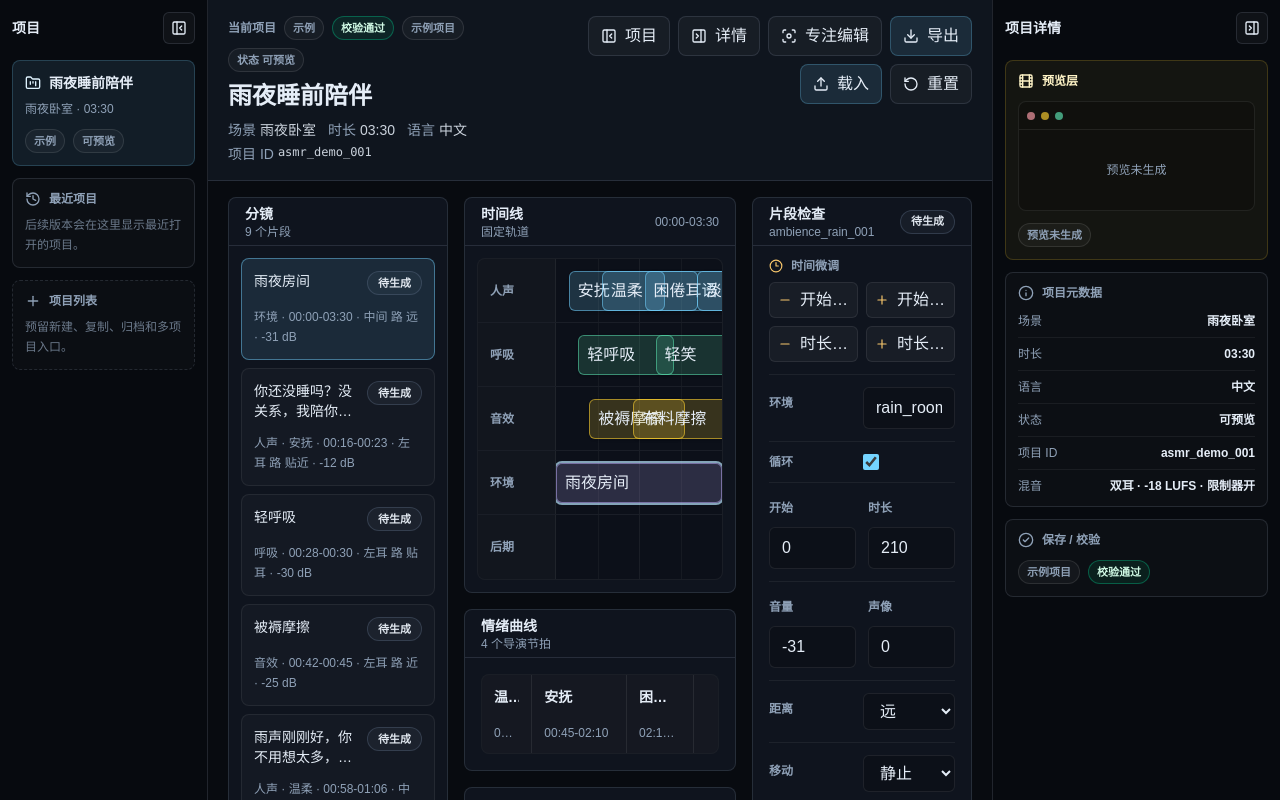
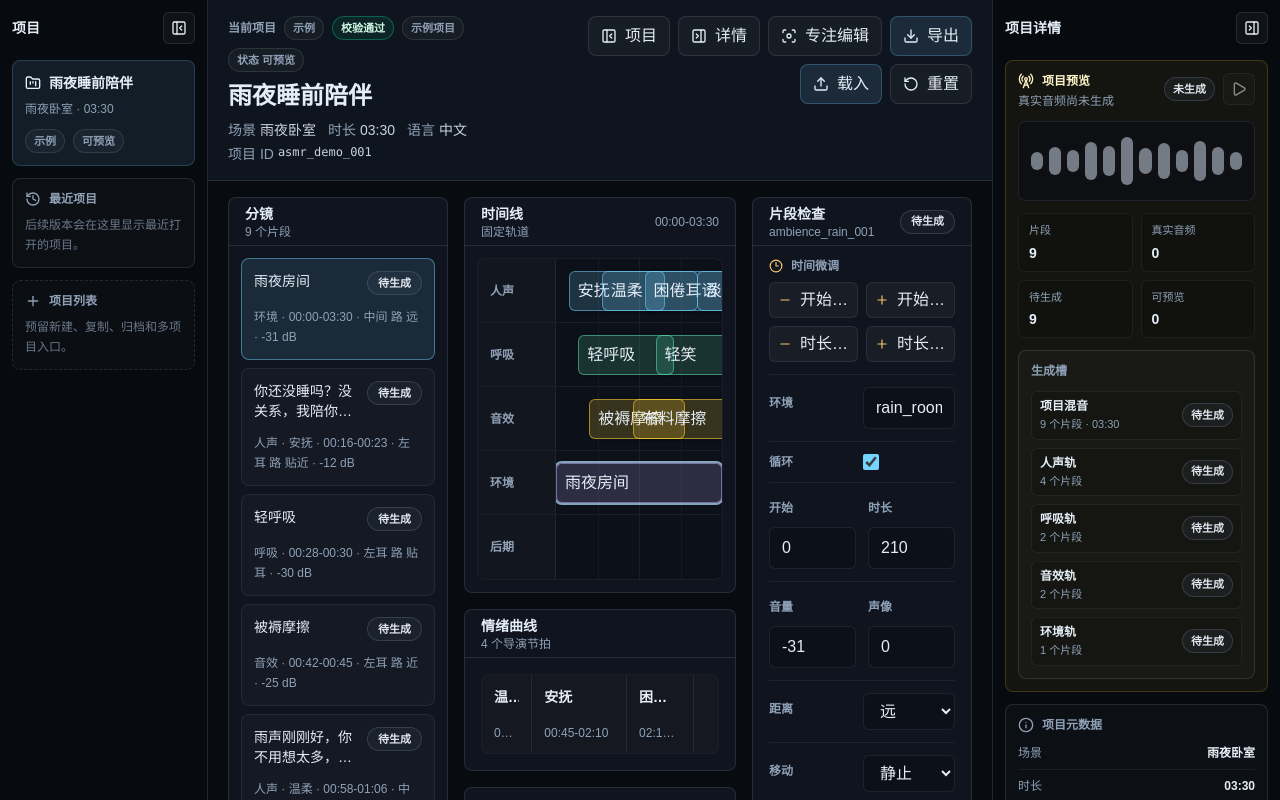
Before and after one commit to 128Ghe980/asmr_director, a Next.js app in the folder apps/web/: page / in a window 1280 px wide. Shown: the top 800 px of the page. Built offline with nearby package versions, Linux system fonts and the light colour scheme.

Commit message:
feat: wire preview layer into project shell

```diff
--- a/apps/web/src/components/studio/project-details-dock.tsx
+++ b/apps/web/src/components/studio/project-details-dock.tsx
@@ -2,23 +2,25 @@
 
 import {
   CheckCircle2,
-  Film,
   Info,
   PanelRightClose,
   PanelRightOpen,
 } from "lucide-react";
 
+import type { ProjectPreviewSummary } from "@/lib/asmr/generation-summary";
 import type {
   ProjectWorkspaceMetadataRow,
   ProjectWorkspaceSummary,
 } from "@/lib/asmr/project-summary";
 
+import { PreviewLayerPanel } from "./preview-layer-panel";
 import { getProjectWorkspaceBadgeClassName } from "./project-workspace-badge";
 
 type ProjectDetailsDockProps = {
   collapsed: boolean;
   panelId: string;
   summary: ProjectWorkspaceSummary;
+  preview: ProjectPreviewSummary;
   onToggle: () => void;
 };
 
@@ -44,6 +46,7 @@ export function ProjectDetailsDock({
   collapsed,
   panelId,
   summary,
+  preview,
   onToggle,
 }: ProjectDetailsDockProps) {
   const toggleLabel = collapsed
@@ -83,30 +86,7 @@ export function ProjectDetailsDock({
         </div>
       ) : (
         <div className="mt-4 space-y-3">
-          <section className="rounded-lg border border-amber-300/18 bg-amber-300/[0.055] p-3">
-            <div className="flex items-center gap-2 text-xs font-semibold text-amber-100">
-              <Film className="h-4 w-4" aria-hidden="true" />
-              预览层
-            </div>
-            <div className="mt-3 overflow-hidden rounded-lg border border-white/[0.08] bg-black/20">
-              <div className="flex h-7 items-center gap-1.5 border-b border-white/[0.08] px-2">
-                <span className="h-2 w-2 rounded-full bg-rose-300/65" />
-                <span className="h-2 w-2 rounded-full bg-amber-300/65" />
-                <span className="h-2 w-2 rounded-full bg-emerald-300/65" />
-              </div>
-              <div className="flex h-20 items-center justify-center px-3 text-center text-xs text-studio-muted">
-                {summary.preview.label}
-              </div>
-            </div>
-            <span
-              className={getProjectWorkspaceBadgeClassName(
-                summary.preview.tone,
-                "mt-3",
-              )}
-            >
-              {summary.preview.label}
-            </span>
-          </section>
+          <PreviewLayerPanel preview={preview} />
 
           <section className="rounded-lg border border-studio-line bg-white/[0.025] p-3">
             <div className="mb-3 flex items-center gap-2 text-xs font-semibold text-studio-muted">
--- a/apps/web/src/components/studio/project-workspace.tsx
+++ b/apps/web/src/components/studio/project-workspace.tsx
@@ -3,6 +3,7 @@
 import type { CSSProperties, ReactNode } from "react";
 import { useMemo, useState } from "react";
 
+import type { ProjectPreviewSummary } from "@/lib/asmr/generation-summary";
 import type { ProjectWorkspaceSummary } from "@/lib/asmr/project-summary";
 
 import { ProjectDetailsDock } from "./project-details-dock";
@@ -17,6 +18,7 @@ type ProjectWorkspaceProps = {
   children: ReactNode;
   importError: string | undefined;
   summary: ProjectWorkspaceSummary;
+  preview: ProjectPreviewSummary;
   onExportJson: () => void;
   onImportJson: (text: string) => void;
   onResetDemo: () => void;
@@ -26,6 +28,7 @@ export function ProjectWorkspace({
   children,
   importError,
   summary,
+  preview,
   onExportJson,
   onImportJson,
   onResetDemo,
@@ -90,6 +93,7 @@ export function ProjectWorkspace({
         collapsed={rightCollapsed}
         panelId={PROJECT_WORKSPACE_DETAILS_ID}
         summary={summary}
+        preview={preview}
         onToggle={() => setRightCollapsed((current) => !current)}
       />
     </div>
--- a/apps/web/src/components/studio/studio-app.tsx
+++ b/apps/web/src/components/studio/studio-app.tsx
@@ -21,6 +21,7 @@ import {
   saveProject,
   serializeProject,
 } from "@/lib/asmr/project-persistence";
+import { getProjectPreviewSummary } from "@/lib/asmr/generation-summary";
 import { getProjectWorkspaceSummary } from "@/lib/asmr/project-summary";
 import type { AsmrProject } from "@/lib/asmr/schema";
 import { getValueLabel } from "@/lib/asmr/ui-copy";
@@ -132,6 +133,14 @@ export function StudioApp({ project }: StudioAppProps) {
       }),
     [editableProject, isDirty, restoreState, validationIssues.length],
   );
+  const previewSummary = useMemo(
+    () =>
+      getProjectPreviewSummary({
+        project: editableProject,
+        selectedClip,
+      }),
+    [editableProject, selectedClip],
+  );
 
   useEffect(() => {
     let isCancelled = false;
@@ -237,6 +246,7 @@ export function StudioApp({ project }: StudioAppProps) {
     <ProjectWorkspace
       importError={importError}
       summary={workspaceSummary}
+      preview={previewSummary}
       onExportJson={() => exportProjectJson(editableProject)}
       onImportJson={handleImportJson}
       onResetDemo={handleResetDemo}
```
